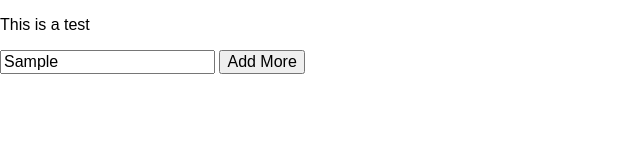
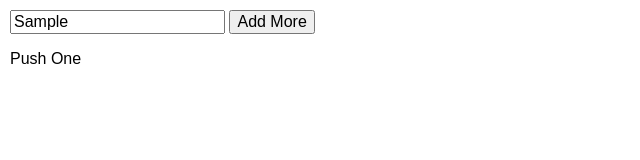
Before and after one commit to jblock0410/Productivity_Calculator, a plain HTML site: page index.html in a window 1280 px wide. Both pictures are taken after typing "Sample" into the empty fields and a click on the button "Add More". Shown: the whole page, without its empty margins (0-640 px from the left). Drawn offline with Linux system fonts and the light colour scheme.

Commit message:
Adding style

```diff
--- a/css/style.css
+++ b/css/style.css
@@ -0,0 +1,3 @@
+.container {
+    margin: 10px;
+};
--- a/index.html
+++ b/index.html
@@ -10,9 +10,9 @@
 </head>
 <body>
     <div class="container">
+        <input id="inputArea" type="text" placeholder="Enter Time"></input>
+        <button type="button" id="inputButton">Add More</button>
         <p id="test"></p>
-        <input id="inputArea" type="text" placeholder="Enter Time"></input>
-        <button id="inputButton">Add More</button>
     </div>
 
 <script src="js/script.js"></script>
--- a/js/script.js
+++ b/js/script.js
@@ -1,5 +1,21 @@
-function newInputField() {
-    let comment = ("This is a test");
-    document.getElementById("test").innerHTML = comment;
+/*
+let button = document.querySelector("button");
+let inputField = document.getElementById("test");
+button.addEventListener("click", addInputField => {
+    if (addInputField.button == 0) {
+        console.log("Button Pressed Once");
+        inputField.innerHTML = "This actually worked!";
+    } else if (addInputField.button == 1) {
+        console.log("Button Pressed Twice");
+        inputField.innerHTML = "This actually worked again!";
+    }
 }
-document.getElementById('inputButton').addEventListener("click", newInputField);
+);
+*/
+
+let button = document.querySelector("button");
+let inputField = document.getElementById("test");
+button.addEventListener("click", addInputField => {
+    console.log("Push One");
+    inputField.innerHTML = "Push One";
+});
```
